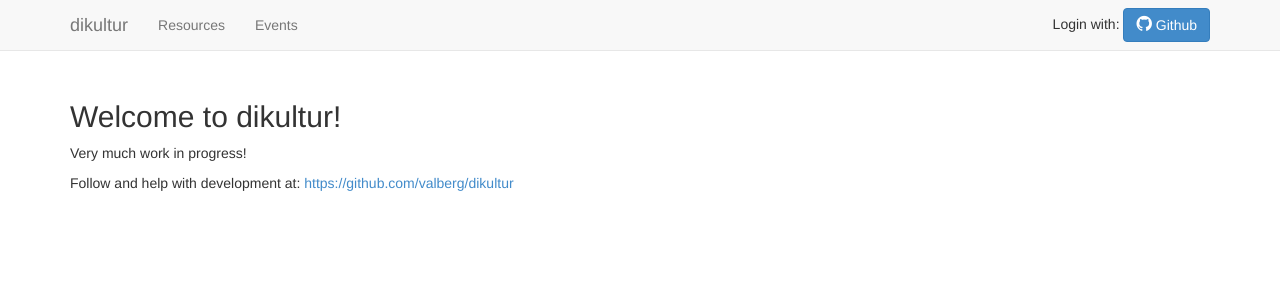
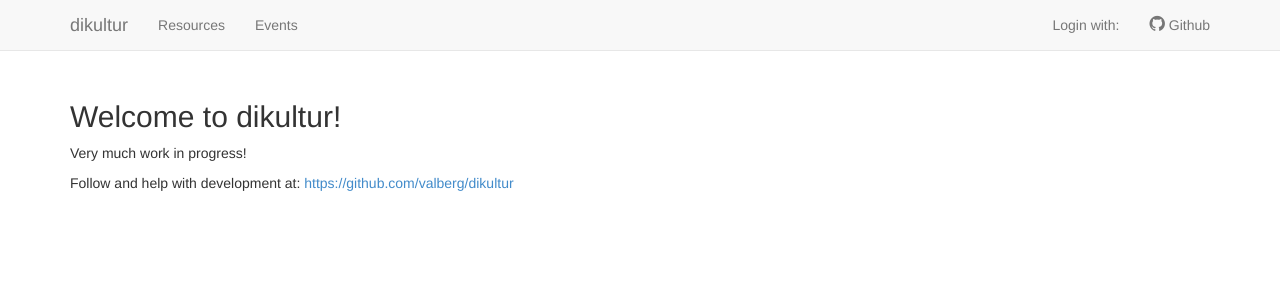
Before and after one commit to datalogisk-fagraad/dikultur, a Django app: page / in a window 1280 px wide. Shown: the top 300 px of the page. Run offline with Django 3.2, Linux system fonts and the light colour scheme; some libraries are stand-ins or nearby versions.

Commit message:
Making login and logout more pleasant

```diff
--- a/dikultur/templates/base.html
+++ b/dikultur/templates/base.html
@@ -1,4 +1,4 @@
-{% load staticfiles sekizai_tags socialaccount %}
+{% load staticfiles sekizai_tags account socialaccount %}
 <!DOCTYPE html>
 <html>
 <head lang="en">
@@ -27,12 +27,26 @@
         <li><a href="{% url 'resources:list' %}">Resources</a></li>
         <li><a href="{% url 'events:list' %}">Events</a></li>
       </ul>
-      <div class="navbar-form navbar-right">
-        Login with:
-        <a class="btn btn-primary" href="{% provider_login_url 'github'%}">
-          <i class="fa fa-github" style="font-size: 18px"></i> Github
-        </a>
-      </div>
+
+      <ul class="nav navbar-nav navbar-right ">
+        {% if user.is_authenticated %}
+          <li>
+            <a href="{% url 'profile' %}"><i class="fa fa-user" style="font-size: 18px"></i> {% user_display user %}</a>
+          </li>
+          <li>
+            <a href="{% url 'account_logout' %}">Logout</a>
+          </li>
+        {% else %}
+          <p class="navbar-text">
+            Login with:
+          </p>
+          <li>
+          <a href="{% provider_login_url 'github'%}">
+            <i class="fa fa-github" style="font-size: 18px"></i> Github
+          </a>
+          </li>
+        {% endif %}
+      </ul>
     </div>
     <!--/.nav-collapse -->
   </div>
```
